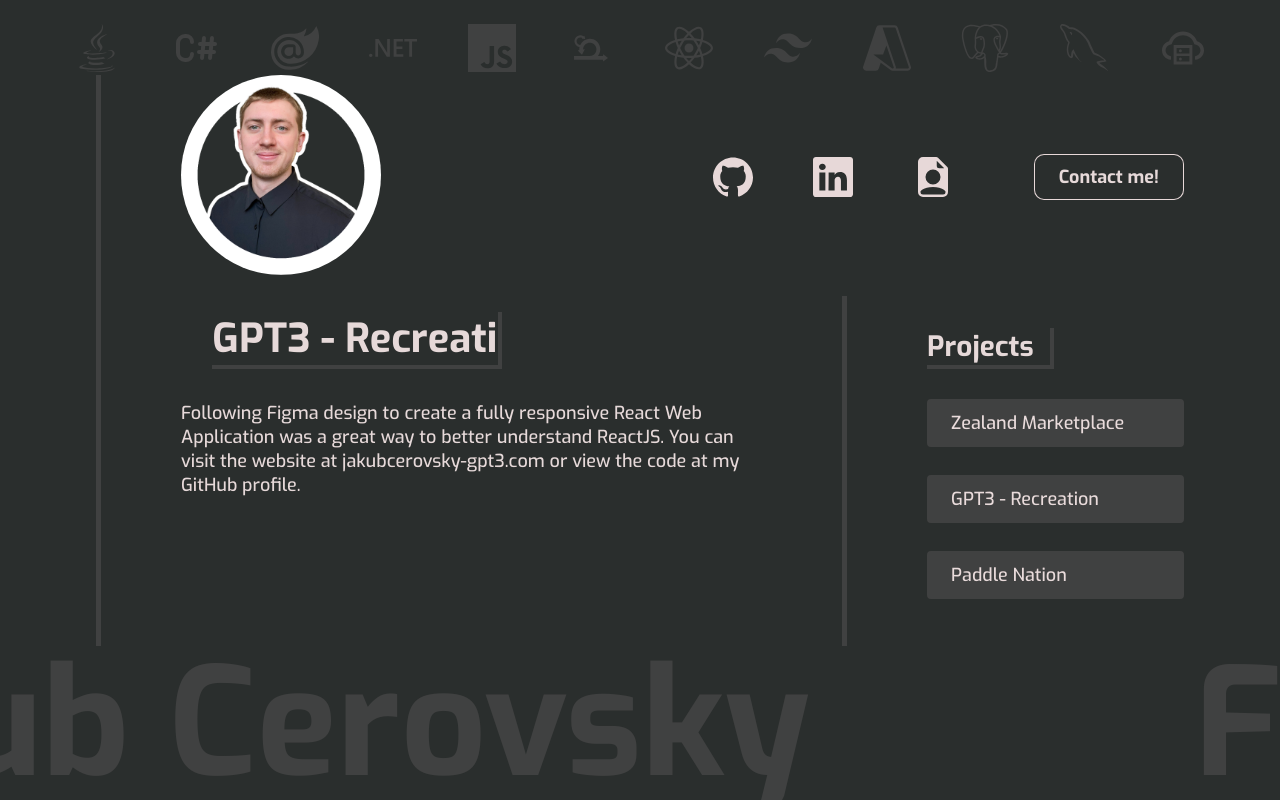
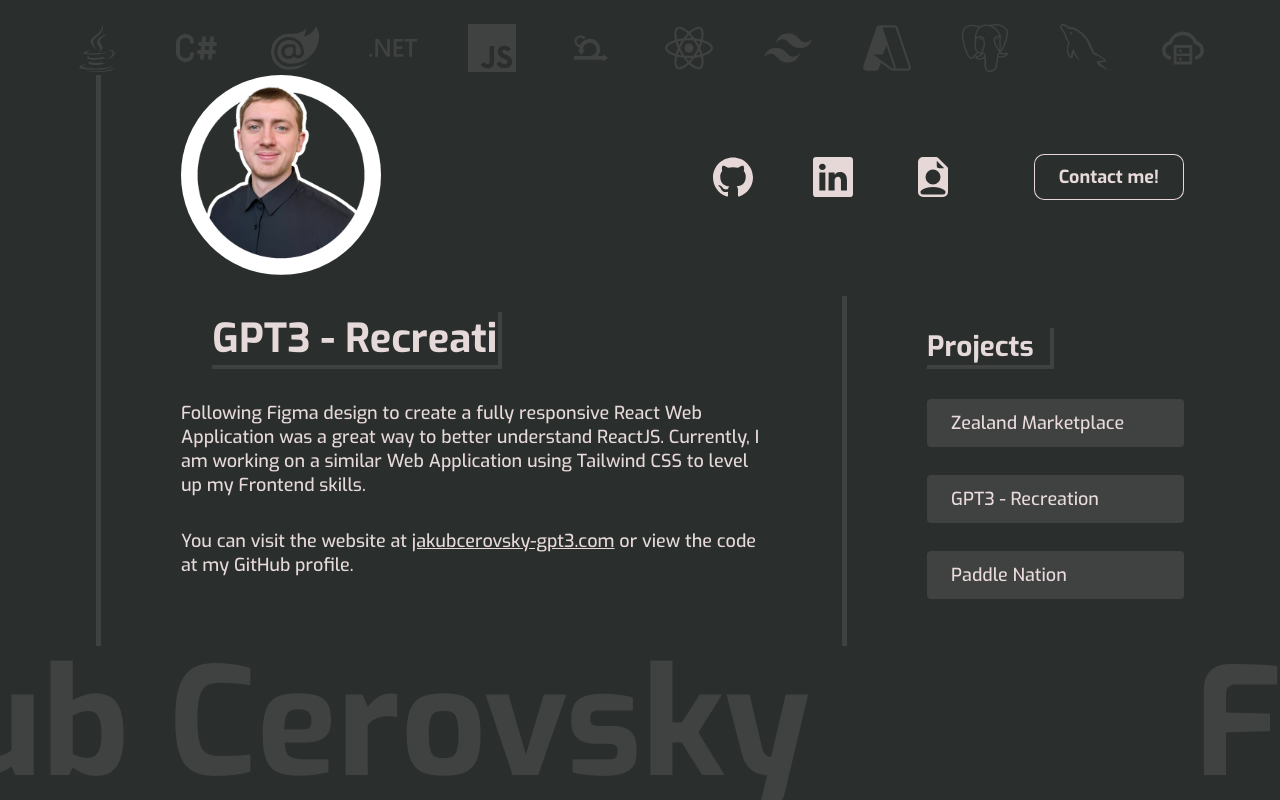
Before and after one commit to JakubCerovsky/Portfolio, a React (Create React App) app: page / in a window 1280 px wide. Both pictures are taken after a click on the button "GPT3 - Recreation". Built offline with nearby package versions, Linux system fonts and the light colour scheme.

Commit message:
textCorrections

```diff
--- a/src/components/Main/Main.js
+++ b/src/components/Main/Main.js
@@ -37,7 +37,7 @@ const Main = () => {
               x: { type: "spring", stiffness: 300, damping: 30 },
               opacity: { duration: 0.7 }
             }}  className='content-container'>
-            <Content key={"Hello and Welcome!"} title={"Hello and Welcome!"} text={"My name is Jakub and I am aspiring Full-Stack Developer born in the Czech Republic. I am currently approaching a Bachalor degree from Software Engineering at VIA University Horsens. I believe that I am a responsible, ambitious and result-oriented person, driven to learn something new every day. In my free time I like to go to the gym, play football, or just drink a beer with my friends."} text2={"Do you want to find out more about me? Check out my projects or get it touch with me via mail or LinkedIn!"}  />
+            <Content key={"Hello and Welcome!"} title={"Hello and Welcome!"} text={"My name is Jakub and I am an aspiring Full-Stack Developer born in the Czech Republic. I am currently approaching a Bachelor's degree in Software Engineering at VIA University Horsens. I believe that I am a responsible, ambitious and result-oriented person, driven to learn something new every day. In my free time, I like going to the gym, playing football, or drinking beer with my friends."} text2={"Do you want to find out more about me? Check out my projects or get it to touch with me via mail or LinkedIn!"}  />
           </motion.div>}
           {active === "Zealand" && <motion.div variants={variants}
             key="zealand"
@@ -47,7 +47,7 @@ const Main = () => {
             transition={{
               x: { type: "spring", stiffness: 300, damping: 30 },
               opacity: { duration: 0.5 }
-            }}  className='content-container'><Content key={"Zealand Marketplace"} title={"Zealand Marketplace"} text={"Blazor Web Application with C# and Azure Database, working as a second-hand marketplace. Other technologies used were Entity Framework Code First Approach and MySQL. Users can log in or register themselves, add items and create reviews. No payment methods were implemented."} text2={""}/>
+            }}  className='content-container'><Content key={"Zealand Marketplace"} title={"Zealand Marketplace"} text={"Blazor Web Application with C# and Azure Database, working as a second-hand marketplace. Other technologies used were Entity Framework, MySQL and SCRUM. Users can log in or register themselves, add items and create reviews."} text2={"The application was created as a second-semester project at Zealand Academy in a group of 4."}/>
           </motion.div>}
           {active === "GPT3" && <motion.div variants={variants}
             key="gpt3"
@@ -57,7 +57,7 @@ const Main = () => {
             transition={{
               x: { type: "spring", stiffness: 300, damping: 30 },
               opacity: { duration: 0.5 }
-            }}  className='content-container'><Content key={"GPT3 - Recreation"} title={"GPT3 - Recreation"} text={["Following Figma design to create a fully responsive React Web Application was a great way to better understand ReactJS. You can visit the website at ",<span key="web" className='selection'>jakubcerovsky-gpt3.com</span>," or view the code at my GitHub profile."]}/></motion.div>}
+            }}  className='content-container'><Content key={"GPT3 - Recreation"} title={"GPT3 - Recreation"} text={["Following Figma design to create a fully responsive React Web Application was a great way to better understand ReactJS. Currently, I am working on a similar Web Application using Tailwind CSS to level up my Frontend skills."]} text2={["You can visit the website at ",<a key="linkto" href='https://jakubcerovsky-gpt3.com/' className="in-text-link" target='_blank' rel="noreferrer">jakubcerovsky-gpt3.com</a>," or view the code at my GitHub profile."]} /></motion.div>}
           {active === "Paddle" && <motion.div variants={variants}
             key="paddle"
             initial="enter"
@@ -66,7 +66,7 @@ const Main = () => {
             transition={{
               x: { type: "spring", stiffness: 300, damping: 30 },
               opacity: { duration: 0.5 }
-            }}  className='content-container'><Content key={"Paddle Nation"} title={"Paddle Nation"} text={"As a part of a group created by students of VIA, I am working as a Full-Stack Developer with a focus on the front end. Paddle Nation is in the developing stage with the vision of creating a system with renting and payment methods. C#, React, and Rest API, the leading technologies used for the system functionality."} text2={"Project will be soon deployed and available for customers."} /></motion.div>}
+            }}  className='content-container'><Content key={"Paddle Nation"} title={"Paddle Nation"} text={"As a part of a group created by students of VIA, I am working as a Full-Stack Developer with a focus on the front end. Paddle Nation is in the developing stage with the vision of creating a system with renting and payment methods. C#, React, and Rest API are the leading technologies used for system functionality."} text2={"The project will be soon deployed and available for customers."} /></motion.div>}
           {active === "Contact" && <motion.div variants={variants}
             key="contact"
             initial="enter"
@@ -75,7 +75,7 @@ const Main = () => {
             transition={{
               x: { type: "spring", stiffness: 300, damping: 30 },
               opacity: { duration: 0.5 }
-            }}  className='content-container'><Content key={"Let's connect!"} title={"Let's connect!"} text={"Do you feel like I would be a match for your team? Or you just want to stay in touch?"} text2={["Let's connect on LinkedIn, or just send me an mail at ",<span key="mail" className='selection'>jacobcerovsky@gmail.com</span>,"."]} /></motion.div>}
+            }}  className='content-container'><Content key={"Let's connect!"} title={"Let's connect!"} text={"Do you feel like I would be a match for your team? Or do you just want to stay in touch? I am currently looking for a place to start my career as a student worker, so hit me up with any opportunities!"} text2={["Let's connect on LinkedIn, or just ", <a key="mailto" href='mailto:jacobcerovsky@gmail.com' className='in-text-link'>send me a mail</a> ," at ",<span key="mail" className='selection'>jacobcerovsky@gmail.com</span>,"."]} /></motion.div>}
         </AnimatePresence>
         <Projects/>
       </div>
--- a/src/components/Main/main.css
+++ b/src/components/Main/main.css
@@ -4,6 +4,10 @@
     justify-content: flex-start;
     align-self: center;
     flex-direction: row;
+}
+
+.in-text-link{
+    color: var(--color-light);
 }
 
 .selection{
```
Also changed, not shown: 2 other files (tests, documents, lock files or other folders).
